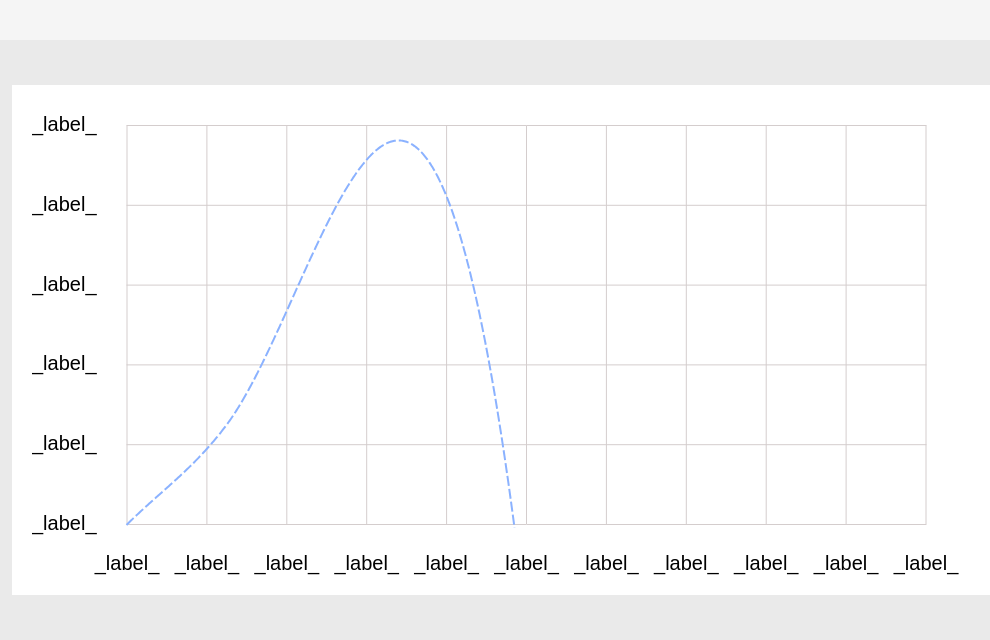
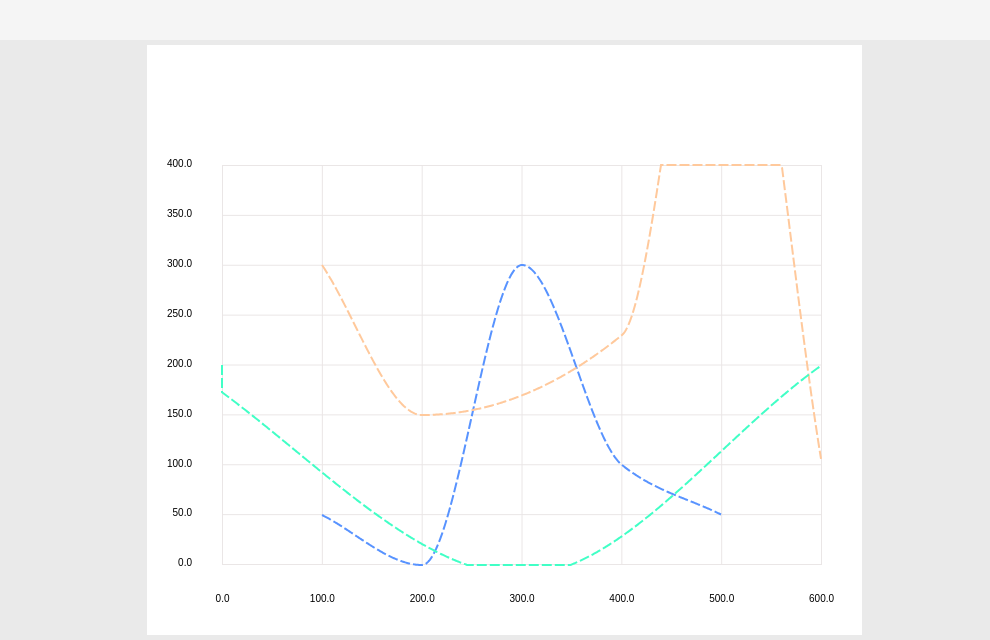
Before and after one commit to korolevn/vzul, a website built with webpack: page public/index.html in a window 1280 px wide. Shown: the whole page, without its empty margins (136-1126 px from the left). Built offline with nearby package versions, Linux system fonts and the light colour scheme.

Commit message:
add labels rendering,
improve Graph class behavior

```diff
--- a/public/b9379d610a1a48b7d911.css
+++ b/public/0d32eb518775a6d5fc59.css
@@ -17,7 +17,6 @@ body {
 }
 
 #canvas {
-  display: block;
   padding: 20px;
 
   background-color: #ffffff;
--- a/public/index.html
+++ b/public/index.html
@@ -1 +1 @@
-<!doctype html><html lang="en"><head><title>vzul demo</title><link rel="stylesheet" href="b9379d610a1a48b7d911.css"></head><body><div class="container"></div><script defer="defer" src="index.bf16fbdb6ac931827a7b.js"></script></body></html>
+<!doctype html><html lang="en"><head><title>vzul demo</title><link rel="stylesheet" href="0d32eb518775a6d5fc59.css"></head><body><div class="container"></div><script defer="defer" src="index.cdaf1a7ee39120093d20.js"></script></body></html>
--- a/src/demo/vzul.css
+++ b/src/demo/vzul.css
@@ -17,7 +17,6 @@ body {
 }
 
 #canvas {
-  display: block;
   padding: 20px;
 
   background-color: #ffffff;
--- a/src/demo/vzul.js
+++ b/src/demo/vzul.js
@@ -6,14 +6,23 @@ import {Grid} from "../view-components/grid.js";
 
 const mainContainer = document.querySelector(".container");
 
-const canvas = new Canvas(800, 400);
+const canvas = new Canvas(600, 400);
 render(canvas.renderCanvas(), mainContainer);
 
-const grid = new Grid(5, 10, canvas.element, );
+const grid = new Grid(8, 6, canvas.element);
 grid.renderGrid();
 
-let x = [0, 100, 200];
-let y = [0, 100, 300];
+let x = [100, 200, 300, 400, 500];
+let y = [50, 0, 300, 100, 50];
+const graph = new Graph(x, y, canvas, "#5893ff");
+graph.renderChart();
 
-const graph = new Graph(x, y, canvas.element);
-graph.renderChart();
+let x2 = [100, 200, 400, 500, 600];
+let y2 = [300, 150, 230, 700, 100];
+const graph2 = new Graph(x2, y2, canvas, "#ffc99c");
+graph2.renderChart();
+
+let x3 = [-40, 300, 600];
+let y3 = [200, -10, 200];
+const graph3 = new Graph(x3, y3, canvas, "#41ffc6");
+graph3.renderChart();
--- a/src/view-components/abstract-component.js
+++ b/src/view-components/abstract-component.js
@@ -1,16 +1,13 @@
 class AbstractComponent {
-  constructor(x, y, canvas) {
+  constructor(x, y, canvas, color) {
     if (new.target === AbstractComponent) {
       throw new Error("can not instantiate AbstractComponent");
     }
 
-    this._ctx = canvas.getContext("2d");
+    this._canvas = canvas;
     this._element = null;
 
-    // setup Cartesian coordinate system
-
-    this._ctx.translate(0, canvas.height);
-    this._ctx.scale(1, -1);
+    this._color = color;
 
     this._coords = {
       "x" : x,
@@ -18,8 +15,8 @@ class AbstractComponent {
     }
   }
 
-  get context() {
-    return this._ctx;
+  get canvas() {
+    return this._canvas;
   }
 
   get element() {
@@ -38,6 +35,10 @@ class AbstractComponent {
     return this._coords;
   }
 
+  get color() {
+    return this._color;
+  }
+
   renderChart() {
     return this.template;
   }
--- a/src/view-components/canvas.js
+++ b/src/view-components/canvas.js
@@ -12,6 +12,14 @@ class Canvas {
 
     this._width = width;
     this._height = height;
+  }
+
+  get width () {
+    return this._width;
+  }
+
+  get height () {
+    return this._height;
   }
 
   get template() {
--- a/src/view-components/graph.js
+++ b/src/view-components/graph.js
@@ -1,28 +1,46 @@
 import { AbstractComponent } from "./abstract-component.js";
 import { interpolate } from "../utils/interpolate.js";
 
-const createGraphTemplate = (ctx, xarr, yarr) => {
+const createGraphTemplate = (canvas, xarr, yarr, color) => {
+
+  const ctx = canvas.element.getContext("2d");
+
+  const max = Math.max(...xarr);
+  const min = Math.min(...xarr);
+  const intrp = interpolate(xarr, yarr);
 
   ctx.lineWidth   = 2;
-  ctx.strokeStyle = "#8bb2ff";
+  ctx.strokeStyle = color;
+
   ctx.setLineDash([10, 3]); // dashing
+  ctx.beginPath();
+    for (let i = min; i < max; i++) {
+      let dotX = i;
+      let dotY = intrp(i);
 
-  ctx.beginPath();
-  ctx.moveTo(0, 0);
-  const intrp = interpolate(xarr, yarr);
+      if ( dotY > canvas.height) {
+        dotY = canvas.height;
+      }
+      if ( dotY < 0) {
+        dotY = 0;
+      }
+      if ( dotX > canvas.width) {
+        dotX = canvas.width;
+      }
+      if ( dotX < 0) {
+        dotX = 0;
+      }
 
-  for (let i = 0; i < 389; i++) { // counter ??
-    ctx.lineTo(i, intrp(i));
-  }
-
-  ctx.stroke();
+      ctx.lineTo(dotX, dotY);
+    }
+    ctx.stroke();
   ctx.closePath();
 }
 
 class Graph extends AbstractComponent{
 
   get template() {
-    return createGraphTemplate(this.context, this.coords.x, this.coords.y);
+    return createGraphTemplate(this.canvas, this.coords.x, this.coords.y, this.color);
   }
 
 }
--- a/src/view-components/grid.js
+++ b/src/view-components/grid.js
@@ -1,62 +1,72 @@
-const createGridTemplate = (canvas, ctx, rows, cols) => {
-  const paddingTop = 20;
+const createGridTemplate = (canvas, rows, cols) => {
+  const ctx = canvas.getContext("2d");
+
+  const paddingTop = 100;
   const paddingBottom = 50;
-  const paddingRight = 50;
+  const paddingRight = 20;
 
   const CANVAS_HEIGHT = canvas.height;
   const CANVAS_WIDTH  = canvas.width;
-  const COL_WIDTH     = ( (canvas.width - (cols + 1)) / cols ) + 1;
+  const COL_WIDTH     = ( (CANVAS_WIDTH - (cols + 1)) / cols ) + 1;
   const ROW_HEIGHT    = ( (CANVAS_HEIGHT - (rows + 1)) / rows ) + 1;
 
-  const STROKE_COLOR = "#d4cdcd";
+  const STROKE_COLOR = "#eae6e6";
 
-  const text = "_label_";
-  const TEXT_FONT = "normal 20px sans-serif";
+  const fractPart = 1;
+  const text = CANVAS_HEIGHT.toFixed(fractPart).toString();
+  const TEXT_FONT = "normal 10px sans-serif";
   const Y_AXIS_TEXT_PADDING = 30;
   const X_AXIS_TEXT_PADDING = 30;
+  const LABEL_TEXT_WIDTH = ctx.measureText(text).width;
 
   ctx.font = TEXT_FONT;
-  const textInfo = ctx.measureText(text);
 
-  canvas.width += textInfo.width +  Y_AXIS_TEXT_PADDING + paddingRight;
+  canvas.width += LABEL_TEXT_WIDTH +  Y_AXIS_TEXT_PADDING + paddingRight;
   canvas.height += paddingTop + paddingBottom;
 
+  // grid and labels rendering
   ctx.beginPath();
     ctx.strokeStyle = STROKE_COLOR;
     ctx.font = TEXT_FONT;
 
     let y = 0.5;
+    let yLabelText = 0;
     for(let i = 0; i < rows + 1; i++) {
+      ctx.textBaseline = "middle";
+      ctx.textAlign = "right";
+      ctx.fillText(yLabelText.toFixed(fractPart), LABEL_TEXT_WIDTH, ROW_HEIGHT * rows + paddingTop - y);
 
-    ctx.textBaseline = "middle";
-    ctx.textAlign = "left";
-    ctx.fillText(text, 0, y + paddingTop);
-
-    ctx.moveTo(textInfo.width + Y_AXIS_TEXT_PADDING, y + paddingTop);
-    ctx.lineTo(CANVAS_WIDTH + Y_AXIS_TEXT_PADDING + textInfo.width, y + paddingTop);
+      ctx.moveTo(LABEL_TEXT_WIDTH + Y_AXIS_TEXT_PADDING, y + paddingTop);
+      ctx.lineTo(CANVAS_WIDTH + Y_AXIS_TEXT_PADDING + LABEL_TEXT_WIDTH, y + paddingTop);
 
       y +=  ROW_HEIGHT;
+      yLabelText += CANVAS_HEIGHT / rows;
     }
 
     let x = 0.5;
+    let xLabelText = 0;
     for(let i = 0; i < cols + 1; i++) {
-
       ctx.textBaseline = "top";
       ctx.textAlign = "center";
-    ctx.fillText(text, x + textInfo.width + Y_AXIS_TEXT_PADDING,
+      ctx.fillText(xLabelText.toFixed(fractPart), x + LABEL_TEXT_WIDTH + Y_AXIS_TEXT_PADDING,
       ROW_HEIGHT * rows + paddingTop + X_AXIS_TEXT_PADDING);
 
-    ctx.moveTo(x + textInfo.width + Y_AXIS_TEXT_PADDING, 0.5 + paddingTop);
-    ctx.lineTo(x+ textInfo.width + Y_AXIS_TEXT_PADDING, ROW_HEIGHT * rows + paddingTop);
+      ctx.moveTo(x + LABEL_TEXT_WIDTH + Y_AXIS_TEXT_PADDING, 0.5 + paddingTop);
+      ctx.lineTo(x+ LABEL_TEXT_WIDTH + Y_AXIS_TEXT_PADDING, ROW_HEIGHT * rows + paddingTop);
 
       x += COL_WIDTH;
+      xLabelText += CANVAS_WIDTH / cols;
     }
 
     ctx.stroke();
   ctx.closePath();
 
   // shift coordinate system
-  ctx.translate(textInfo.width + Y_AXIS_TEXT_PADDING, (paddingBottom * -1) );
+  ctx.translate(LABEL_TEXT_WIDTH + Y_AXIS_TEXT_PADDING, (paddingBottom * -1) );
+
+  // setup Cartesian coordinate system
+  ctx.translate(0, canvas.height);
+  ctx.scale(1, -1);
 }
 
 
@@ -64,19 +74,14 @@ class Grid {
   constructor(row, col, canvas) {
 
     this._canvas = canvas;
-    this._ctx = canvas.getContext("2d");
     this._row = row;
     this._col = col;
 
     this._element = null;
   }
 
-  get context () {
-    return this._ctx;
-  }
-
   get template() {
-    return createGridTemplate(this._canvas, this.context, this._row, this._col)
+    return createGridTemplate(this._canvas, this._row, this._col)
   }
 
   get element() {
```
Also changed, not shown: 2 other files. Lines whose indentation alone changed are shown as unchanged.
